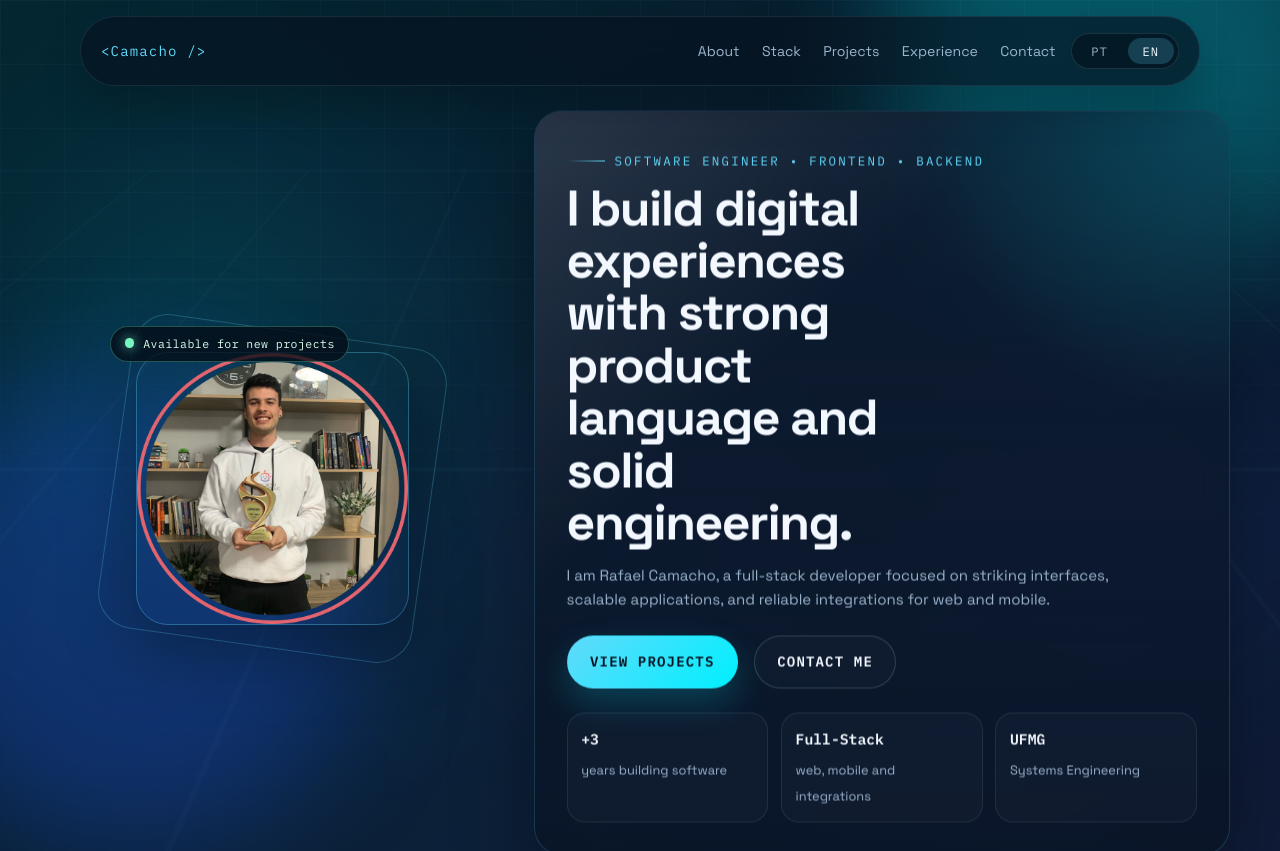
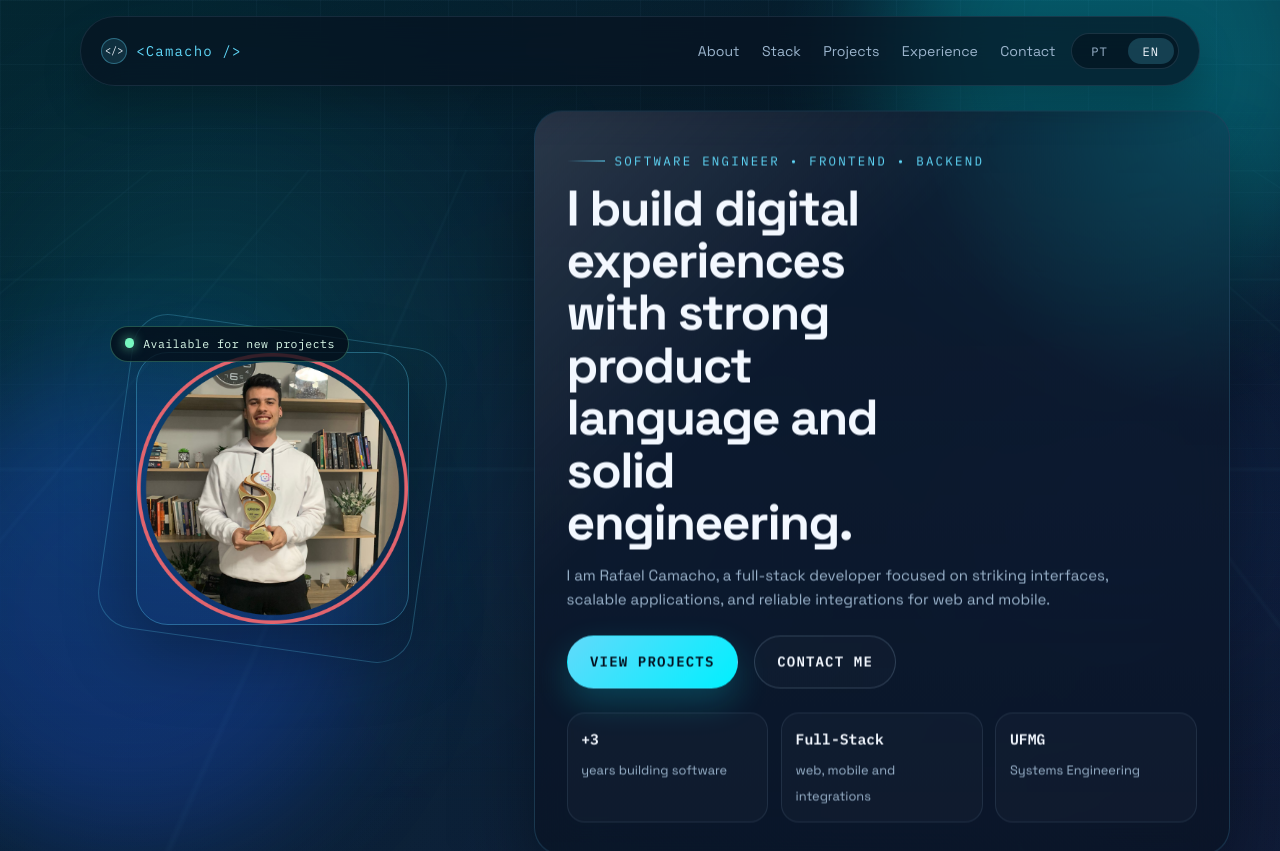
Before and after one commit to Camachow/portfolio-2026, a React (Create React App) app: page / in a window 1280 px wide. Shown: the top 851 px of the page. Built offline with nearby package versions, Linux system fonts and the light colour scheme.

Commit message:
Add favicon and add ax37 at products in english page

```diff
--- a/public/index.html
+++ b/public/index.html
@@ -4,6 +4,7 @@
     <meta charset="UTF-8" />
     <meta http-equiv="X-UA-Compatible" content="IE=edge" />
     <meta name="viewport" content="width=device-width, initial-scale=1.0" />
+    <link rel="icon" type="image/svg+xml" href="%PUBLIC_URL%/favicon.svg" />
     <link rel="preconnect" href="https://fonts.googleapis.com" />
     <link rel="preconnect" href="https://fonts.gstatic.com" crossorigin />
     <link
--- a/src/App.css
+++ b/src/App.css
@@ -319,10 +319,27 @@ main {
 }
 
 .nav__brand {
+  display: inline-flex;
+  align-items: center;
+  gap: 0.55rem;
   font-family: var(--font-mono);
   font-size: 0.88rem;
   color: var(--accent);
   letter-spacing: 0.08em;
+}
+
+.nav__brand-icon {
+  display: inline-grid;
+  place-items: center;
+  width: 1.65rem;
+  height: 1.65rem;
+  border-radius: 999px;
+  border: 1px solid rgba(97, 218, 251, 0.36);
+  background: rgba(97, 218, 251, 0.12);
+  color: var(--text-primary);
+  font-size: 0.64rem;
+  letter-spacing: 0;
+  line-height: 1;
 }
 
 .nav__menu {
--- a/src/components/Hero.js
+++ b/src/components/Hero.js
@@ -12,7 +12,12 @@ function Hero({ language, onLanguageChange }) {
       <div className="hero__orb hero__orb--one" aria-hidden="true" />
       <div className="hero__orb hero__orb--two" aria-hidden="true" />
       <nav className="nav">
-        <div className="nav__brand">&lt;Camacho /&gt;</div>
+        <div className="nav__brand">
+          <span className="nav__brand-icon" aria-hidden="true">
+            {"</>"}
+          </span>
+          <span>&lt;Camacho /&gt;</span>
+        </div>
         <div className="nav__actions">
           <ul className="nav__menu">
             <li>
--- a/src/content.js
+++ b/src/content.js
@@ -470,6 +470,20 @@ export const content = {
           images: ["/images/foto-perfil.png"],
           projectUrl: "https://openedx.org",
         },
+        {
+          title: "AX37 Marketing Events",
+          category: "Landing Page",
+          quote: "From briefing to delivery, events with presence and impact.",
+          impact: "500+ events delivered and 10+ years of experience",
+          status: "Live",
+          period: "2025",
+          description:
+            "Institutional landing page for a company focused on event marketing, event setup, exhibitions, and corporate experiences. The project organizes services, products, and contact calls to action to improve conversion and clarify the brand offer.",
+          modalText:
+            "The page positions AX37 around authority and conversion, grouping content into hero, services, products, and quick contact via WhatsApp, email, and quote requests. The site showcases event formats such as promotional blitzes, corporate events, seminars, symposiums, fairs, roadshows, workshops, congresses, training programs, business conventions, online events, and hybrid events. On the product side, it highlights access portals and facades, stands, kiosks, parklet decks, meeting points, instagrammable scenes, custom containers, outdoor media, POS displays, event furniture, promotional materials, and complete event solutions.",
+          images: ["/images/projects/ax37/first-view.png"],
+          projectUrl: "https://ax37-landing-page.vercel.app",
+        },
       ],
     },
     experience: {
```
Also changed, not shown: public/favicon.svg (added), 13 other files (tests, documents, lock files or other folders).
